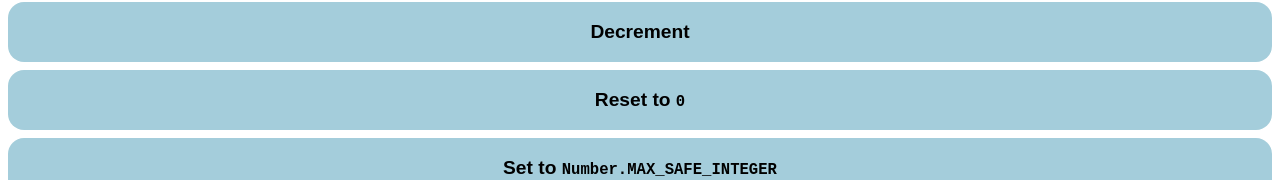
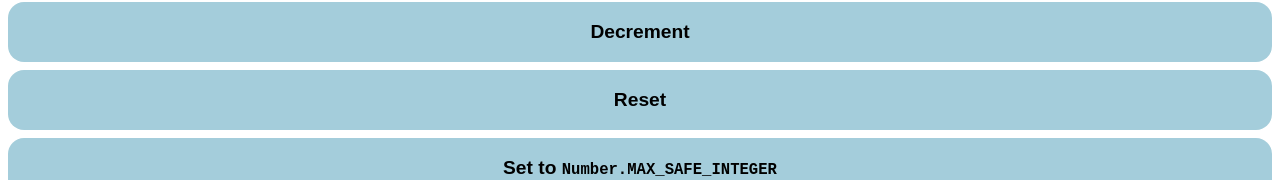
Before and after one commit to new-AF/react-counter, a React (Vite) app: page / in a window 1280 px wide. Shown: the part 281-461 px from the top of the page. Built offline with nearby package versions, Linux system fonts and the light colour scheme.

Commit message:
update App.css App.jsx
format count by adding thousands commas

add smooth on .counter buttons

```diff
--- a/src/App.css
+++ b/src/App.css
@@ -18,7 +18,7 @@
     filter: brightness(0.95);
     margin-bottom: 0.5rem;
     background-color: lightblue;
-    transition: filter 100ms;
+    transition: all 100ms;
     border-radius: 1rem;
 }
 .counter:hover {
--- a/src/App.jsx
+++ b/src/App.jsx
@@ -6,7 +6,12 @@ import { useSelector, useDispatch } from "react-redux";
 import { countUp, countDown, reset0, resetMax } from "./slice.js";
 
 function App() {
-    const count = useSelector((state) => state["counter-slice"].count);
+    const count = useSelector((state) => {
+        const count = state["counter-slice"].count;
+        // format number per user's locale
+        const formatter = new Intl.NumberFormat();
+        return formatter.format(count);
+    });
     const dispatch = useDispatch();
     const increment = (event) => dispatch(countUp());
     const decrement = (event) => dispatch(countDown());
@@ -24,7 +29,7 @@ function App() {
                 Decrement
             </button>
             <button className="counter" onClick={reset}>
-                Reset to <code>0</code>
+                Reset
             </button>
             <button className="counter" onClick={setMax}>
                 Set to <code>Number.MAX_SAFE_INTEGER</code>
```
